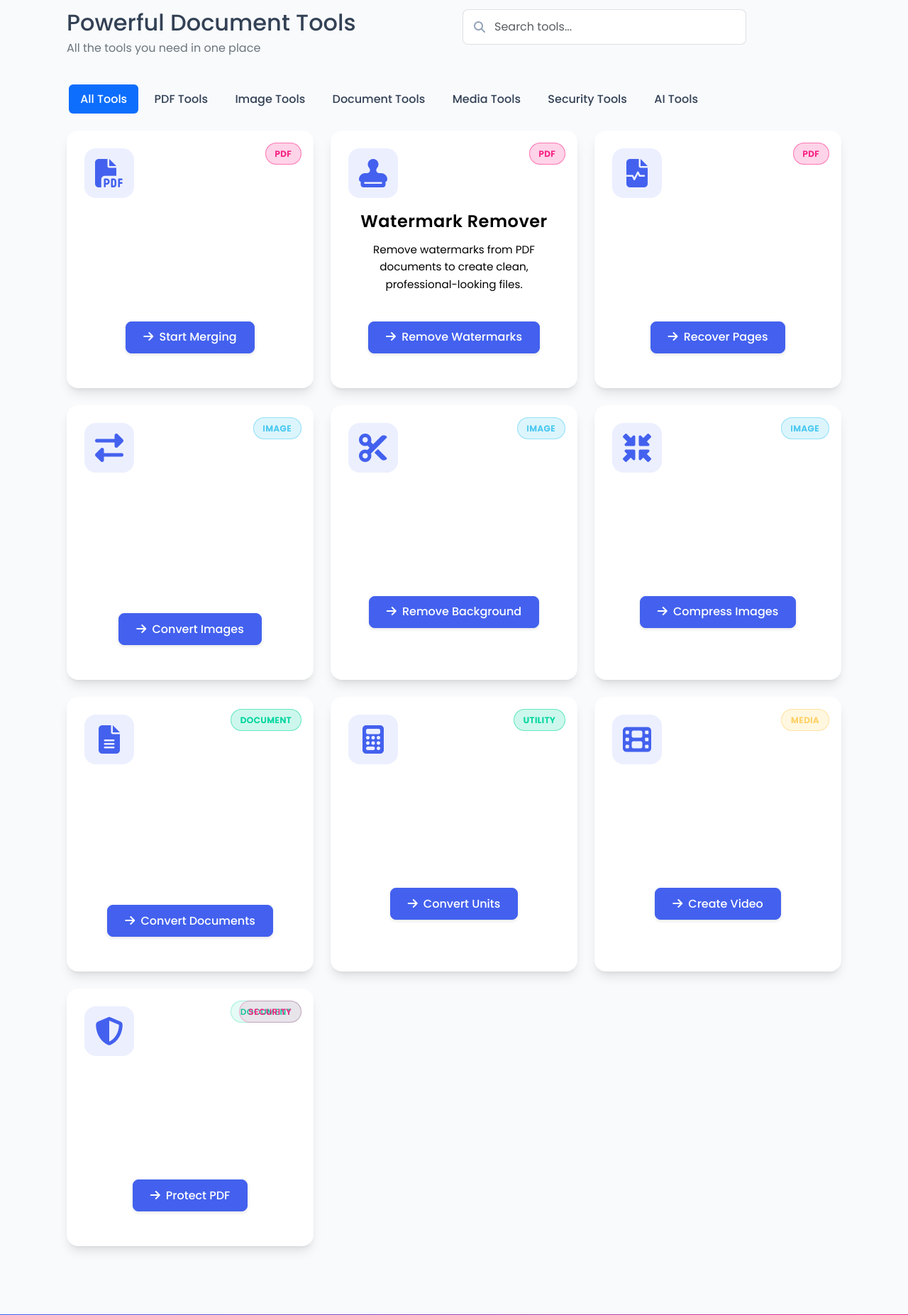
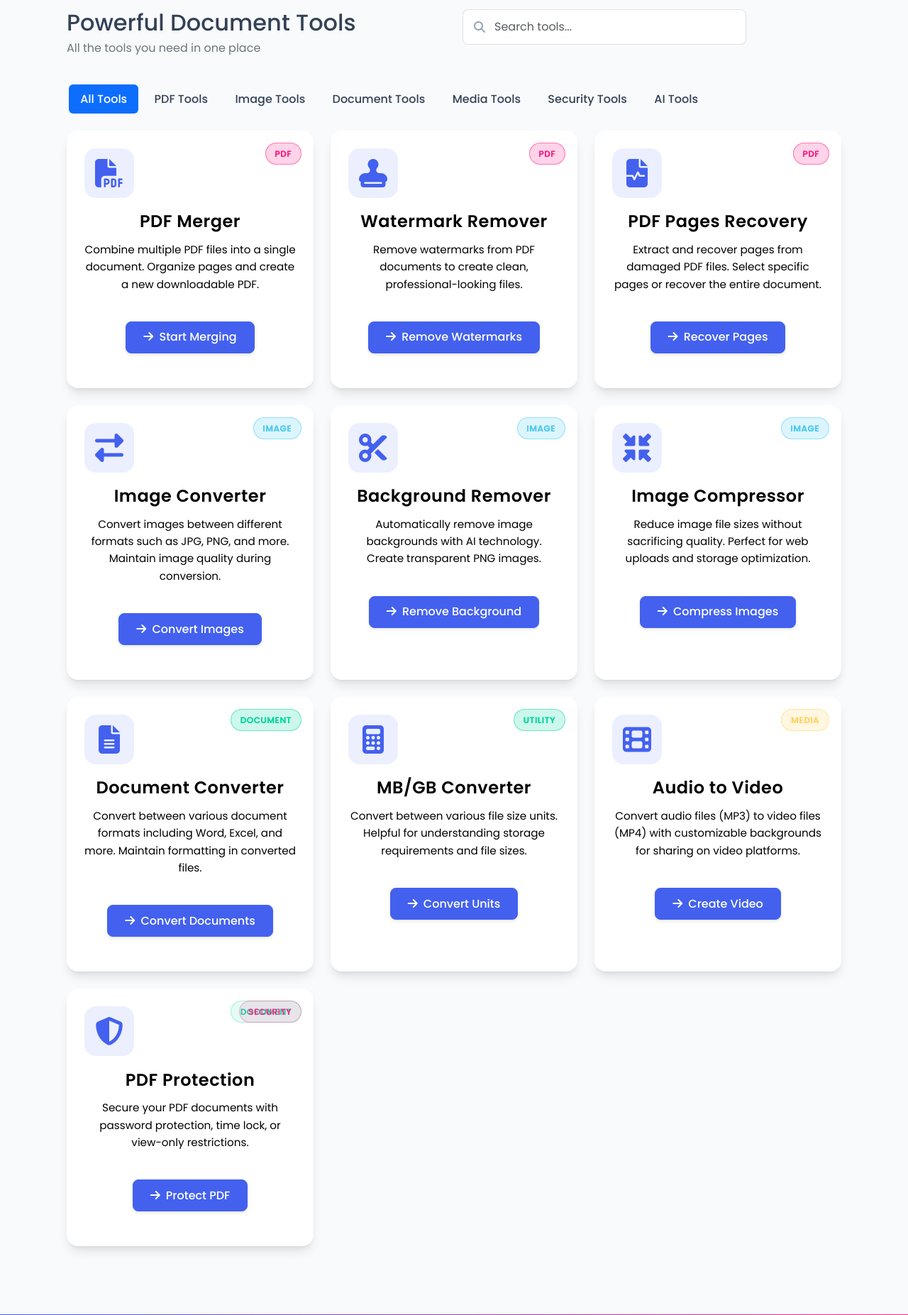
Before and after one commit to Kodambhagath/FIXIO-AI, a Flask app: page / in a window 1280 px wide; the page is wider, and only the part inside the window is pictured. Shown: the part 837-2690 px from the top of that part at 71% size. Run offline with Flask 3, Linux system fonts and the light colour scheme.

Commit message:
Restored to 'b99e10c9f4fc69b3c258415d5c61b29b7ba7651f'
Replit-Restored-To: b99e10c9f4fc69b3c258415d5c61b29b7ba7651f

```diff
--- a/templates/index.html
+++ b/templates/index.html
@@ -188,12 +188,12 @@
                                 <div class="tool-icon">
                                     <i class="fas fa-file-pdf"></i>
                                 </div>
-                                <h3 class="tool-title" style="color: white">
+                                <h3 class="tool-title" style="color: black">
                                     PDF Merger
                                 </h3>
                                 <p
                                     class="tool-description"
-                                    style="color: white"
+                                    style="color: black"
                                 >
                                     Combine multiple PDF files into a single
                                     document. Organize pages and create a new
@@ -245,12 +245,12 @@
                                 <div class="tool-icon">
                                     <i class="fas fa-file-medical-alt"></i>
                                 </div>
-                                <h3 class="tool-title" style="color: white">
+                                <h3 class="tool-title" style="color: black">
                                     PDF Pages Recovery
                                 </h3>
                                 <p
                                     class="tool-description"
-                                    style="color: white"
+                                    style="color: black"
                                 >
                                     Extract and recover pages from damaged PDF
                                     files. Select specific pages or recover the
@@ -277,12 +277,12 @@
                                 <div class="tool-icon">
                                     <i class="fas fa-exchange-alt"></i>
                                 </div>
-                                <h3 class="tool-title" style="color: white">
+                                <h3 class="tool-title" style="color: black">
                                     Image Converter
                                 </h3>
                                 <p
                                     class="tool-description"
-                                    style="color: white"
+                                    style="color: black"
                                 >
                                     Convert images between different formats
                                     such as JPG, PNG, and more. Maintain image
@@ -308,12 +308,12 @@
                                 <div class="tool-icon">
                                     <i class="fas fa-cut"></i>
                                 </div>
-                                <h3 class="tool-title" style="color: white">
+                                <h3 class="tool-title" style="color: black">
                                     Background Remover
                                 </h3>
                                 <p
                                     class="tool-description"
-                                    style="color: white"
+                                    style="color: black"
                                 >
                                     Automatically remove image backgrounds with
                                     AI technology. Create transparent PNG
@@ -339,12 +339,12 @@
                                 <div class="tool-icon">
                                     <i class="fas fa-compress-arrows-alt"></i>
                                 </div>
-                                <h3 class="tool-title" style="color: white">
+                                <h3 class="tool-title" style="color: black">
                                     Image Compressor
                                 </h3>
                                 <p
                                     class="tool-description"
-                                    style="color: white"
+                                    style="color: black"
                                 >
                                     Reduce image file sizes without sacrificing
                                     quality. Perfect for web uploads and storage
@@ -371,12 +371,12 @@
                                 <div class="tool-icon">
                                     <i class="fas fa-file-alt"></i>
                                 </div>
-                                <h3 class="tool-title" style="color: white">
+                                <h3 class="tool-title" style="color: black">
                                     Document Converter
                                 </h3>
                                 <p
                                     class="tool-description"
-                                    style="color: white"
+                                    style="color: black"
                                 >
                                     Convert between various document formats
                                     including Word, Excel, and more. Maintain
@@ -403,12 +403,12 @@
                                 <div class="tool-icon">
                                     <i class="fas fa-calculator"></i>
                                 </div>
-                                <h3 class="tool-title" style="color: white">
+                                <h3 class="tool-title" style="color: black">
                                     MB/GB Converter
                                 </h3>
                                 <p
                                     class="tool-description"
-                                    style="color: white"
+                                    style="color: black"
                                 >
                                     Convert between various file size units.
                                     Helpful for understanding storage
@@ -433,12 +433,12 @@
                                 <div class="tool-icon">
                                     <i class="fas fa-film"></i>
                                 </div>
-                                <h3 class="tool-title" style="color: white">
+                                <h3 class="tool-title" style="color: black">
                                     Audio to Video
                                 </h3>
                                 <p
                                     class="tool-description"
-                                    style="color: white"
+                                    style="color: black"
                                 >
                                     Convert audio files (MP3) to video files
                                     (MP4) with customizable backgrounds for
@@ -465,12 +465,12 @@
                                 <div class="tool-icon">
                                     <i class="fas fa-shield-alt"></i>
                                 </div>
-                                <h3 class="tool-title" style="color: white">
+                                <h3 class="tool-title" style="color: black">
                                     PDF Protection
                                 </h3>
                                 <p
                                     class="tool-description"
-                                    style="color: white"
+                                    style="color: black"
                                 >
                                     Secure your PDF documents with password
                                     protection, time lock, or view-only
```
